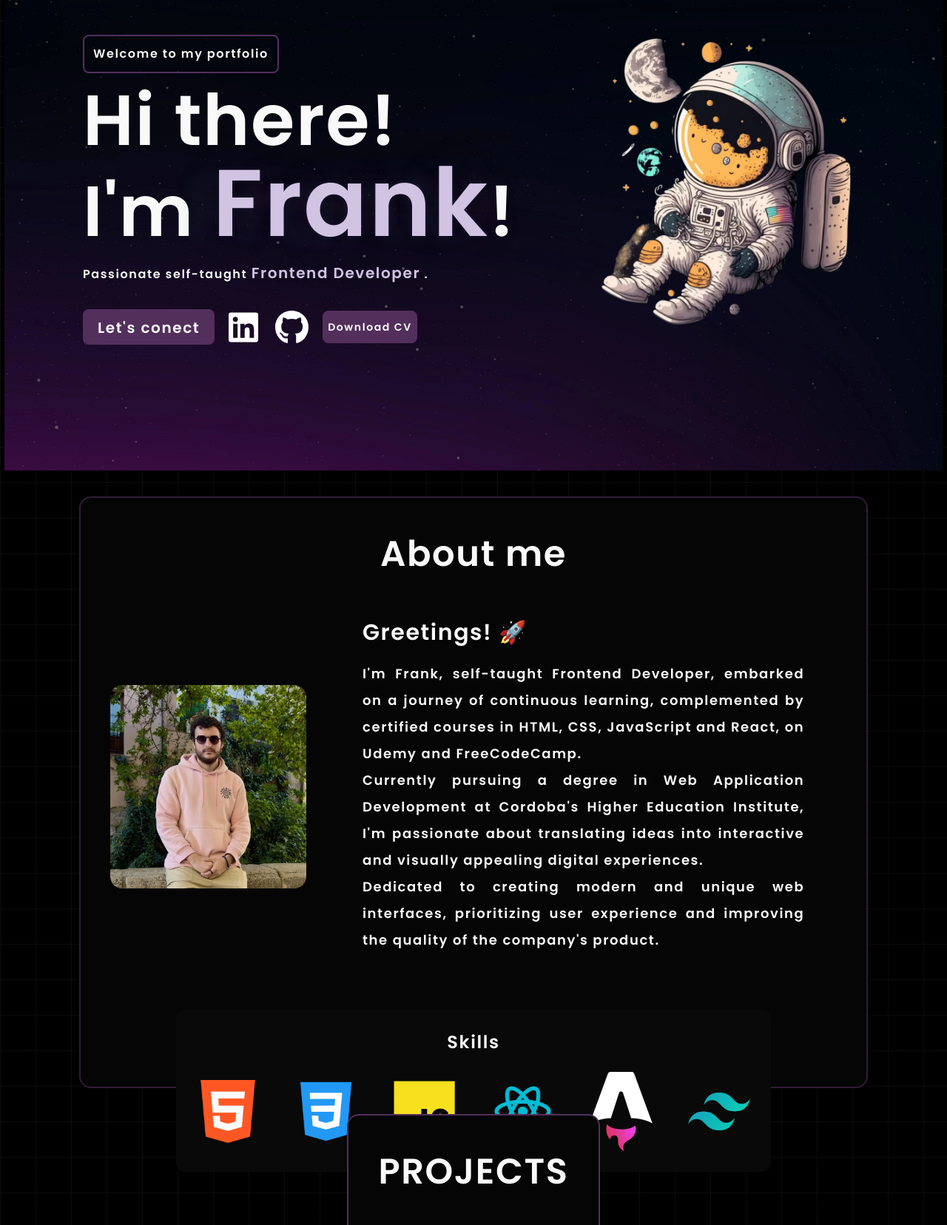
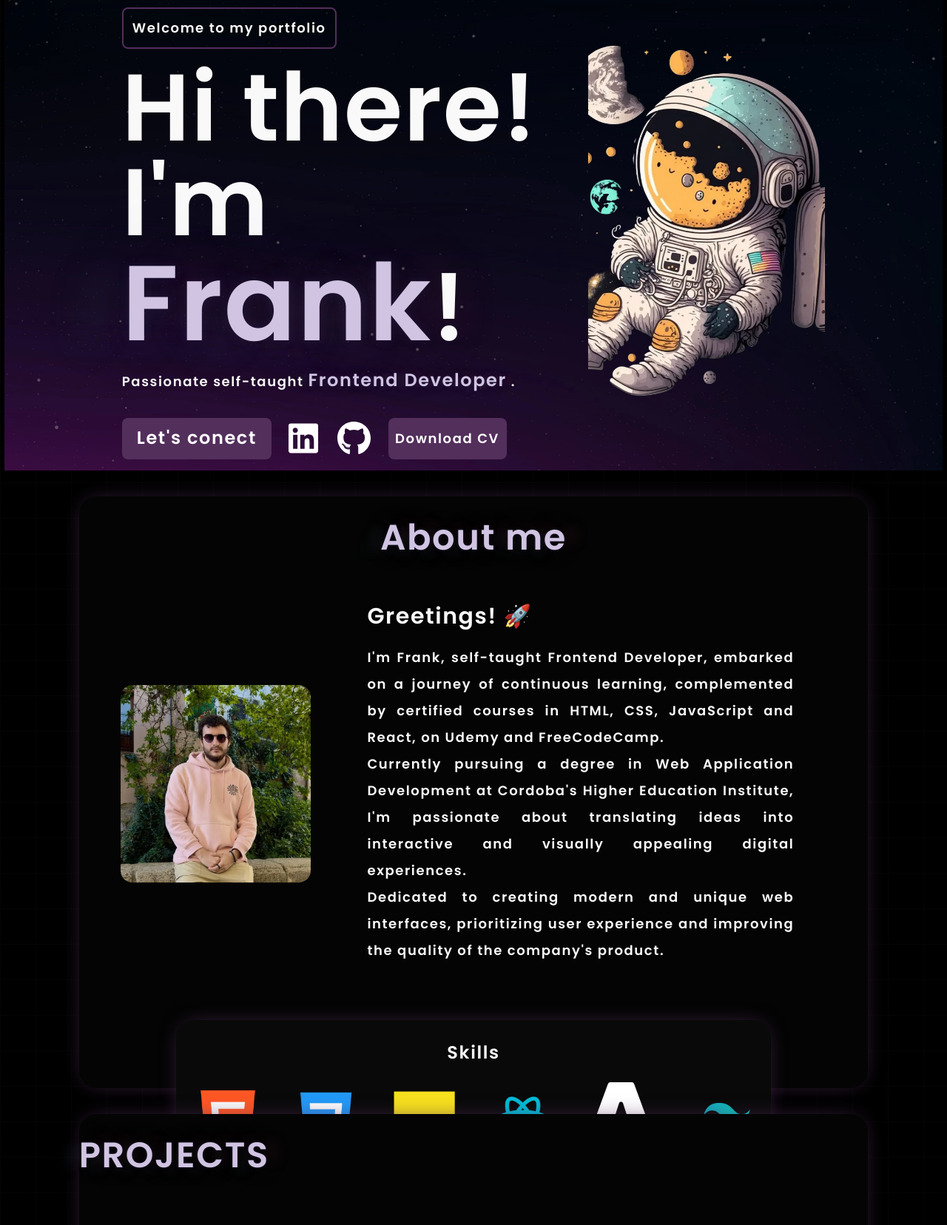
Before and after one commit to FrankmDev/FrankDev, an Astro site: page / in a window 1280 px wide. Shown: the part 164-1820 px from the top of the page at 74% size. Built offline with nearby package versions, Linux system fonts and the light colour scheme; Astro itself is replaced by a stand-in of ours.

Commit message:
FrankDev

```diff
--- a/src/components/About.astro
+++ b/src/components/About.astro
@@ -10,9 +10,9 @@ import FrankPhoto from "../../public/Frank-Photo.webp";
 ---
 
 <section
-  class="section flex flex-col items-center justify-around gap-10 px-10 rounded-2xl border-main border-2 border-solid"
+  class="container section flex flex-col items-center justify-around gap-10 px-14 rounded-3xl"
 >
-  <h2 class="section-primary">About me</h2>
+  <h2 class="section-primary highlight">About me</h2>
   <section id="info-section" class="flex items-center justify-center gap-16">
     <figure
       class="w-[27%] rounded-2xl overflow-hidden flex flex-col items-center"
@@ -37,12 +37,9 @@ import FrankPhoto from "../../public/Frank-Photo.webp";
       </p>
     </article>
   </section>
-  <section
-    id="skills-section"
-    class="p-3 flex justify-center items-center mt-3"
-  >
+  <section class="p-3 flex justify-center items-center mt-3">
     <div
-      class="container flex items-center justify-center flex-col p-7 mb-3 rounded-xl max-w-min bg-[#090909]"
+      class="container flex items-center justify-center flex-col p-7 mb-3 rounded-3xl bg-[#090909]"
     >
       <header class="skills-header">
         <h2 class="skills-text text-2xl mb-6">Skills</h2>
--- a/src/components/Header.astro
+++ b/src/components/Header.astro
@@ -37,14 +37,14 @@ import { Image } from "astro:assets";
 
 <style>
   .nav-item {
-    font-size: 1rem;
+    font-size: 1.1rem;
     position: relative;
   }
 
   .nav-item::before {
     content: "";
     width: 0;
-    height: 2px;
+    height: 1.5px;
     border-radius: 2px;
     background-color: #fff;
     position: absolute;
--- a/src/components/Hero.astro
+++ b/src/components/Hero.astro
@@ -3,23 +3,23 @@ import { Image } from "astro:assets";
 import HeroImg from "../../public/Hero-Img.webp";
 ---
 
-<section id="hero" class="w-10/12 grid gap-6 max-w-[1350px]">
+<section id="hero" class="w-9/12 grid gap-6 max-w-[1350px]">
   <div class="hero-text flex flex-col justify-center items-start gap-4">
-    <p class="border-2 border-solid border-main rounded-lg text-base p-3">
+    <p class="border-2 border-solid border-main rounded-lg text-lg p-3">
       Welcome to my portfolio
     </p>
-    <h1 class="bg-transparent text-8xl leading-none">
-      Hi there! I'm <span class="highlight text-9xl">Frank</span>!
+    <h1 class="bg-transparent text-9xl leading-none">
+      Hi there! I'm <span class="highlight text-[9rem]">Frank</span>!
     </h1>
-    <p class="text-base">
-      Passionate self-taught <span class="highlight text-xl"
+    <p class="text-lg">
+      Passionate self-taught <span class="highlight text-2xl"
         >Frontend Developer</span
       > .
     </p>
 
-    <div class="flex items-center justify-center gap-4 mt-3">
+    <div class="flex items-center justify-center gap-5 mt-4">
       <button
-        class="cta-hero relative overflow-hidden h-12 rounded-lg text-white text-xl p-5 bg-main"
+        class="cta-hero relative overflow-hidden h-14 rounded-lg text-white text-2xl p-5 bg-main"
         type="button"
       >
         <span class="cta-hero-content z-10 relative">Let's conect</span>
@@ -59,17 +59,17 @@ import HeroImg from "../../public/Hero-Img.webp";
         </svg>
       </a>
       <div
-        class="download-btn text-center rounded-lg relative w-32 h-11 bg-main"
+        class="download-btn text-center rounded-lg relative w-40 h-14 bg-main"
       >
         <div class="button-wrapper">
-          <div class="text flex items-center justify-center top-0 text-sm">
+          <div class="text flex items-center justify-center top-0 text-lg">
             Download CV
           </div>
           <span
             class="icon text-white flex items-center justify-center top-full"
           >
             <svg
-              class="w-6 h-6"
+              class="w-8 h-8"
               xmlns="http://www.w3.org/2000/svg"
               aria-hidden="true"
               role="img"
@@ -184,53 +184,4 @@ import HeroImg from "../../public/Hero-Img.webp";
   .download-btn:hover .icon {
     top: 0;
   }
-  /* HIGHLIGHT */
-
-  @keyframes lights {
-    0% {
-      text-shadow:
-        0 0 0.5em rgba(90, 47, 101, 0.1),
-        0 0 0.0625em rgba(75, 80, 146, 0.15),
-        -0.5em -0.0625em 0.25em rgba(209, 92, 106, 0),
-        0.5em 0.0625em 0.25em rgba(73, 129, 123, 0);
-    }
-
-    30% {
-      text-shadow:
-        0 0 0.5em rgba(90, 47, 101, 0.15),
-        0 0 0.0625em rgba(75, 80, 146, 0.15),
-        -0.25em -0.0625em 0.125em rgba(209, 92, 106, 0.05),
-        0.25em 0.0625em 0.125em rgba(73, 129, 123, 0.1);
-    }
-
-    40% {
-      text-shadow:
-        0 0 0.5em rgba(90, 47, 101, 0.15),
-        0 0 0.0625em rgba(75, 80, 146, 0.15),
-        -0.125em -0.0625em 0.0625em rgba(209, 92, 106, 0.05),
-        0.125em 0.0625em 0.0625em rgba(73, 129, 123, 0.1);
-    }
-
-    70% {
-      text-shadow:
-        0 0 0.5em rgba(90, 47, 101, 0.15),
-        0 0 0.0625em rgba(75, 80, 146, 0.15),
-        0.25em -0.0625em 0.125em rgba(209, 92, 106, 0.05),
-        -0.25em 0.0625em 0.125em rgba(73, 129, 123, 0.1);
-    }
-
-    100% {
-      text-shadow:
-        0 0 0.5em rgba(35, 16, 40, 0.1),
-        0 0 0.0625em rgba(18, 0, 50, 0.1),
-        0.5em -0.0625em 0.25em rgba(209, 92, 106, 0),
-        -0.5em 0.0625em 0.25em rgba(0, 33, 49, 0);
-    }
-  }
-
-  .highlight {
-    color: #d0c4e2;
-    margin: auto;
-    animation: lights 5.5s 750ms linear infinite;
-  }
 </style>
--- a/src/components/Projects.astro
+++ b/src/components/Projects.astro
@@ -2,9 +2,6 @@
 
 ---
 
-<section
-  id="projects"
-  class="-10/12 h-screen grid gap-16 max-w-[1500px] bg-[#050505] px-10 rounded-2xl border-main border-2 border-solid"
->
-  <h2 class="section-primary">PROJECTS</h2>
+<section id="projects" class="section container gap-16 rounded-3xl">
+  <h2 class="section-primary highlight">PROJECTS</h2>
 </section>
--- a/src/layouts/Layout.astro
+++ b/src/layouts/Layout.astro
@@ -31,7 +31,7 @@
     background: #000000;
     --gap: 3em;
     --line: 1px;
-    --color: rgba(118, 118, 118, 0.2);
+    --color: rgba(48, 48, 48, 0.2);
 
     background-image: linear-gradient(
         -90deg,
@@ -66,13 +66,63 @@
     height: 100vh;
     max-width: 1500px;
     max-height: 1000px;
-    background-color: #050505;
-    border: 2px solid #321c37;
+    background-color: #040404;
+  }
+  .container {
+    -webkit-box-shadow: 0px 0px 30px -10px rgba(83, 47, 92, 1);
+    -moz-box-shadow: 0px 0px 30px -10px rgba(83, 47, 92, 1);
+    box-shadow: 0px 0px 30px -10px rgb(83, 47, 92);
+  }
+  .section-primary {
+    font-size: 3rem;
+    margin-top: 1.25rem;
   }
 
-  .section-primary {
-    font-size: 3rem;
-    padding-top: 1.25rem;
-    margin-top: 1.25rem;
+  /* HIGHLIGHT */
+
+  .highlight {
+    color: #d0c4e2;
+    animation: lights 5.5s 750ms linear infinite;
+  }
+  @keyframes lights {
+    0% {
+      text-shadow:
+        0 0 0.75em rgba(90, 47, 101, 0.15),
+        0 0 0.1em rgba(75, 80, 146, 0.15),
+        -0.75em -0.1em 0.5em rgba(209, 92, 106, 0),
+        0.75em 0.1em 0.5em rgba(73, 129, 123, 0);
+    }
+
+    30% {
+      text-shadow:
+        0 0 0.75em rgba(90, 47, 101, 0.2),
+        0 0 0.1em rgba(75, 80, 146, 0.2),
+        -0.375em -0.1em 0.25em rgba(209, 92, 106, 0.1),
+        0.375em 0.1em 0.25em rgba(73, 129, 123, 0.15);
+    }
+
+    40% {
+      text-shadow:
+        0 0 0.75em rgba(90, 47, 101, 0.2),
+        0 0 0.1em rgba(75, 80, 146, 0.2),
+        -0.1875em -0.1em 0.125em rgba(209, 92, 106, 0.1),
+        0.1875em 0.1em 0.125em rgba(73, 129, 123, 0.15);
+    }
+
+    70% {
+      text-shadow:
+        0 0 0.75em rgba(90, 47, 101, 0.2),
+        0 0 0.1em rgba(75, 80, 146, 0.2),
+        0.375em -0.1em 0.25em rgba(209, 92, 106, 0.1),
+        -0.375em 0.1em 0.25em rgba(73, 129, 123, 0.15);
+    }
+
+    100% {
+      text-shadow:
+        0 0 0.75em rgba(35, 16, 40, 0.15),
+        0 0 0.1em rgba(18, 0, 50, 0.15),
+        0.75em -0.1em 0.5em rgba(209, 92, 106, 0),
+        -0.75em 0.1em 0.5em rgba(0, 33, 49, 0.1);
+    }
   }
 </style>
```
